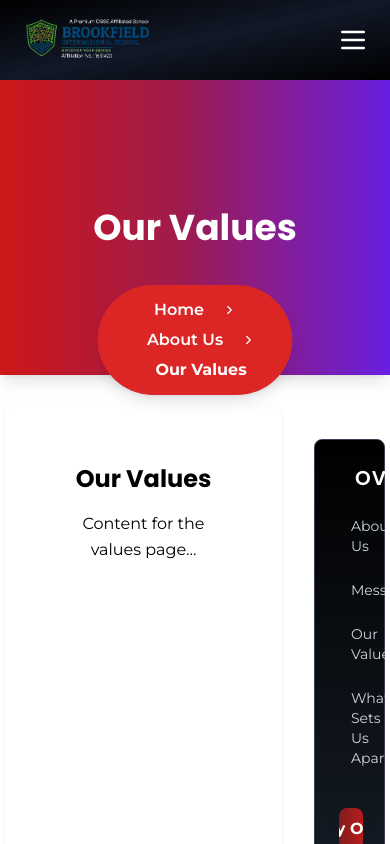
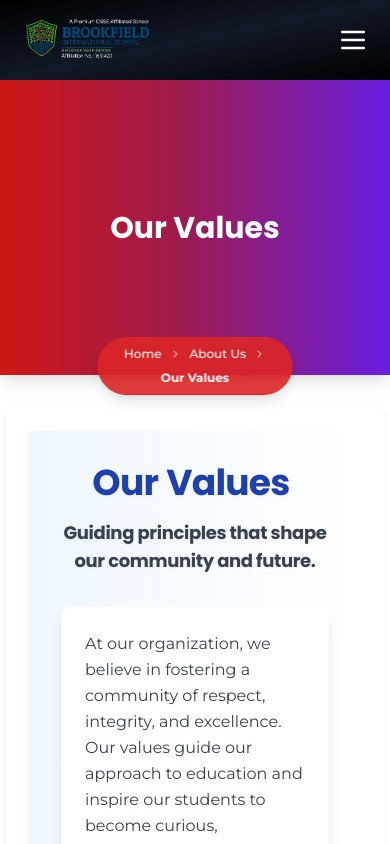
Before and after one commit to Stealth-Rishabh/BFIS, a React (Vite) app: page /about/values in a window 390 px wide. Shown: the top 844 px of the page. Built offline with nearby package versions, Linux system fonts and the light colour scheme; a web font is replaced by a local one.

Commit message:
new commit

```diff
--- a/src/components/header/Drawer.jsx
+++ b/src/components/header/Drawer.jsx
@@ -28,22 +28,22 @@ const Drawer = () => {
       <SheetTrigger className="lg:hidden block">
         <Menu className="w-8 h-8 text-white" />
       </SheetTrigger>
-      <SheetContent className="bg-primary-color">
+      <SheetContent className="bg-gradient-to-br from-black via-gray-900 to-black">
         <SheetHeader>
           <SheetTitle className="text-white text-2xl font-bold text-left">
-            Indo Global
+            BFIS
           </SheetTitle>
           <SheetDescription className="text-white text-left pt-5">
             <nav>
               <ul className="space-y-1">
-                {navlinks.map(({ name, path }, index) => (
+                {navlinks.map((link, index) => (
                   <li key={index}>
                     <SheetClose asChild>
                       <Link
-                        to={path}
+                        to={link.path}
                         className="block py-2 px-4 w-fit font-semibold text-slate-200 tracking-wider hover:bg-white/10 rounded transition-colors"
                       >
-                        {name}
+                        {link.name}
                       </Link>
                     </SheetClose>
                   </li>
--- a/src/components/sections/abouts/AboutLayout.jsx
+++ b/src/components/sections/abouts/AboutLayout.jsx
@@ -31,9 +31,9 @@ const AboutLayout = ({ sidebarLinks }) => {
       {/* Banner with Breadcrumbs */}
       <BannerWithBreadcrumbs title={title} breadcrumbs={breadcrumbs} />
 
-      <div className="container mx-auto grid grid-cols-4 gap-8 mt-8">
+      <div className="container mx-auto grid grid-cols-1 lg:grid-cols-4 gap-8 mt-8">
         {/* Content Area for Subpages */}
-        <div className="col-span-3 bg-white p-6 rounded-lg shadow">
+        <div className="col-span-1 lg:col-span-3 bg-white p-6 rounded-lg shadow">
           <Outlet />
         </div>
 
--- a/src/components/sections/abouts/AboutSidebar.jsx
+++ b/src/components/sections/abouts/AboutSidebar.jsx
@@ -4,7 +4,7 @@ import { Button } from "@/components/ui/button";
 
 const AboutSidebar = ({ sidebarLinks }) => {
   return (
-    <div className="col-span-1 mb-16 pt-8 lg:h-screen lg:sticky lg:top-4 overflow-y-auto">
+    <div className="col-span-1 mb-16 pt-8 lg:h-screen lg:sticky lg:top-4 lg:overflow-y-auto hidden lg:block">
       <div className="flex flex-col h-full p-6 rounded-lg shadow-lg bg-gradient-to-b from-black to-gray-800 text-white border border-gray-700">
         <h2 className="mb-4 text-xl font-semibold tracking-wider uppercase ml-4">
           Overview
@@ -34,7 +34,7 @@ const AboutSidebar = ({ sidebarLinks }) => {
             </p>
             <Button
               variant="outline"
-              className="text-white transition-colors bg-transparent border border-white rounded-lg hover:bg-white hover:text-gray-900"
+              className="text-white transition-colors bg-transparent border border-white rounded-lg hover:bg-white hover:text-gray-900 max-w-[90%] text-sm"
             >
               <svg
                 xmlns="http://www.w3.org/2000/svg"
--- a/src/components/sections/abouts/AboutValues.jsx
+++ b/src/components/sections/abouts/AboutValues.jsx
@@ -1,9 +1,49 @@
+import { motion } from "framer-motion";
+import WordPullUp from "@/components/ui/word-pull-up";
+import WordFadeIn from "@/components/ui/word-fade-in";
+
 function AboutValues() {
   return (
-    <div>
-      <div className="p-8">
-        <h2 className="text-2xl font-bold mb-4">Our Values</h2>
-        <p>Content for the values page...</p>
+    <div className="relative flex flex-col items-center justify-center p-8 md:p-16 bg-gradient-to-r from-blue-50 to-white">
+      <div className="max-w-3xl mx-auto text-center">
+        {/* Animated Heading */}
+        <motion.div
+          initial={{ y: 20, opacity: 0 }}
+          animate={{ y: 0, opacity: 1 }}
+          transition={{ duration: 0.6 }}
+        >
+          <WordPullUp
+            words="Our Values"
+            className="text-4xl md:text-5xl font-bold text-blue-800 mb-4"
+          />
+        </motion.div>
+
+        {/* Animated Subheading */}
+        <motion.div
+          initial={{ y: 20, opacity: 0 }}
+          animate={{ y: 0, opacity: 1 }}
+          transition={{ delay: 0.3, duration: 0.6 }}
+        >
+          <WordFadeIn
+            words="Guiding principles that shape our community and future."
+            className="text-lg md:text-xl text-gray-700 mb-8"
+          />
+        </motion.div>
+
+        {/* Content Section */}
+        <div className="p-6 bg-white rounded-lg shadow-lg hover:shadow-2xl transition-shadow duration-300 text-left">
+          <p className="text-gray-700 text-base leading-relaxed">
+            At our organization, we believe in fostering a community of respect,
+            integrity, and excellence. Our values guide our approach to
+            education and inspire our students to become curious, pioneering,
+            and compassionate leaders of tomorrow.
+          </p>
+          <p className="mt-4 text-gray-700 text-base leading-relaxed">
+            Through dedication to academic excellence and a commitment to social
+            responsibility, we aim to create an environment where everyone can
+            grow and achieve their fullest potential.
+          </p>
+        </div>
       </div>
     </div>
   );
--- a/src/components/sections/abouts/BannerWithBreadcrumbs.jsx
+++ b/src/components/sections/abouts/BannerWithBreadcrumbs.jsx
@@ -16,30 +16,30 @@ const BannerWithBreadcrumbs = ({ title, breadcrumbs }) => {
       <div className="absolute inset-0 bg-black opacity-40 mix-blend-overlay"></div>
 
       {/* Animated Title */}
-      <h1 className="text-4xl md:text-5xl font-bold z-20 text-center animate-fadeInUp">
+      <h1 className="text-3xl md:text-5xl font-bold z-20 text-center animate-fadeInUp">
         {title}
       </h1>
 
       {/* Breadcrumb centered at the bottom, half in banner, half out */}
-      <div className="absolute -bottom-5 left-1/2 transform -translate-x-1/2 z-20 bg-red-600 py-3 px-8 rounded-full shadow-lg border border-red-600">
+      <div className="absolute -bottom-5  left-1/2 transform -translate-x-1/2 z-20 bg-red-600/90 backdrop-blur-sm py-2 px-4 sm:px-6 md:px-8 rounded-full shadow-lg border border-red-600">
         <Breadcrumb>
-          <BreadcrumbList className="flex justify-center space-x-3 text-base md:text-lg text-white font-semibold">
+          <BreadcrumbList className="flex flex-wrap justify-center gap-2 md:gap-3 text-sm md:text-base font-medium text-white">
             {breadcrumbs.slice(0, -1).map((breadcrumb) => (
               <React.Fragment key={breadcrumb.href}>
                 <BreadcrumbItem>
                   <BreadcrumbLink
                     href={breadcrumb.href}
-                    className="hover:text-gray-300 transition-colors"
+                    className="hover:text-gray-300 transition-colors whitespace-nowrap"
                   >
                     {breadcrumb.label}
                   </BreadcrumbLink>
                 </BreadcrumbItem>
-                <BreadcrumbSeparator className="text-white mx-2" />
+                <BreadcrumbSeparator className="text-white" />
               </React.Fragment>
             ))}
             {/* Display the current page without duplication */}
             <BreadcrumbItem>
-              <BreadcrumbPage className="font-bold text-white">
+              <BreadcrumbPage className="font-bold text-white whitespace-nowrap">
                 {title}
               </BreadcrumbPage>
             </BreadcrumbItem>
--- a/src/components/ui/breadcrumb.jsx
+++ b/src/components/ui/breadcrumb.jsx
@@ -5,8 +5,16 @@ import { ChevronRight, MoreHorizontal } from "lucide-react";
 
 import { cn } from "@/lib/utils";
 
-const Breadcrumb = React.forwardRef(({ ...props }, ref) => (
-  <nav ref={ref} aria-label="breadcrumb" {...props} />
+const Breadcrumb = React.forwardRef(({ className, ...props }, ref) => (
+  <nav
+    ref={ref}
+    aria-label="breadcrumb"
+    className={cn(
+      "flex justify-center sm:justify-start overflow-hidden",
+      className
+    )}
+    {...props}
+  />
 ));
 Breadcrumb.displayName = "Breadcrumb";
 
@@ -14,7 +22,7 @@ const BreadcrumbList = React.forwardRef(({ className, ...props }, ref) => (
   <ol
     ref={ref}
     className={cn(
-      "flex flex-wrap items-center gap-1.5 break-words text-sm text-muted-foreground sm:gap-2.5",
+      "flex flex-wrap items-center gap-1.5 sm:gap-2.5 text-xs sm:text-sm md:text-base text-muted-foreground max-w-full overflow-x-auto",
       className
     )}
     {...props}
@@ -25,7 +33,7 @@ BreadcrumbList.displayName = "BreadcrumbList";
 const BreadcrumbItem = React.forwardRef(({ className, ...props }, ref) => (
   <li
     ref={ref}
-    className={cn("inline-flex items-center gap-1.5", className)}
+    className={cn("inline-flex items-center gap-1.5 sm:gap-2", className)}
     {...props}
   />
 ));
@@ -38,7 +46,10 @@ const BreadcrumbLink = React.forwardRef(
     return (
       <Comp
         ref={ref}
-        className={cn("transition-colors hover:text-foreground", className)}
+        className={cn(
+          "transition-colors hover:text-foreground text-xs sm:text-sm md:text-base whitespace-nowrap",
+          className
+        )}
         {...props}
       />
     );
@@ -52,7 +63,10 @@ const BreadcrumbPage = React.forwardRef(({ className, ...props }, ref) => (
     role="link"
     aria-disabled="true"
     aria-current="page"
-    className={cn("font-normal text-foreground", className)}
+    className={cn(
+      "font-normal text-foreground text-xs sm:text-sm md:text-base whitespace-nowrap",
+      className
+    )}
     {...props}
   />
 ));
@@ -62,7 +76,10 @@ const BreadcrumbSeparator = ({ children, className, ...props }) => (
   <li
     role="presentation"
     aria-hidden="true"
-    className={cn("[&>svg]:w-3.5 [&>svg]:h-3.5", className)}
+    className={cn(
+      "[&>svg]:w-3 [&>svg]:h-3 sm:[&>svg]:w-3.5 sm:[&>svg]:h-3.5",
+      className
+    )}
     {...props}
   >
     {children ?? <ChevronRight />}
@@ -74,14 +91,17 @@ const BreadcrumbEllipsis = ({ className, ...props }) => (
   <span
     role="presentation"
     aria-hidden="true"
-    className={cn("flex h-9 w-9 items-center justify-center", className)}
+    className={cn(
+      "flex h-7 w-7 sm:h-9 sm:w-9 items-center justify-center",
+      className
+    )}
     {...props}
   >
-    <MoreHorizontal className="h-4 w-4" />
+    <MoreHorizontal className="h-4 w-4 sm:h-5 sm:w-5" />
     <span className="sr-only">More</span>
   </span>
 );
-BreadcrumbEllipsis.displayName = "BreadcrumbElipssis";
+BreadcrumbEllipsis.displayName = "BreadcrumbEllipsis";
 
 export {
   Breadcrumb,
```
Also changed, not shown: src/components/sections/abouts/AboutMessage.jsx (+188 -47 lines), src/components/ui/sheet.jsx (+52 -42 lines).
